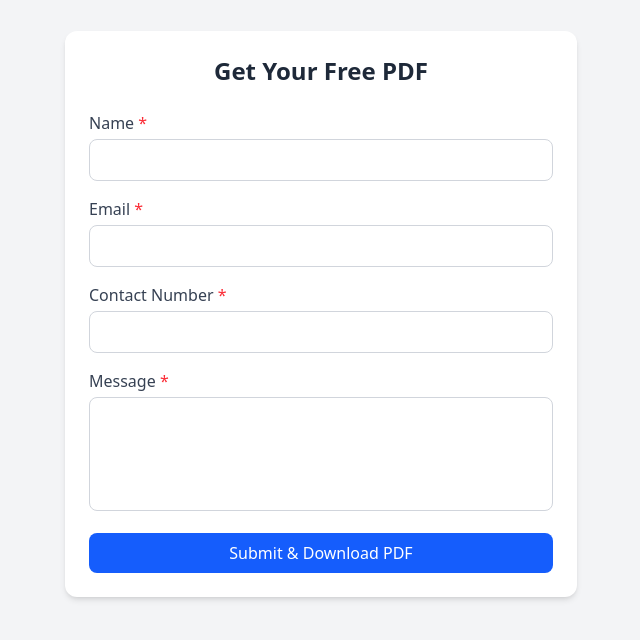
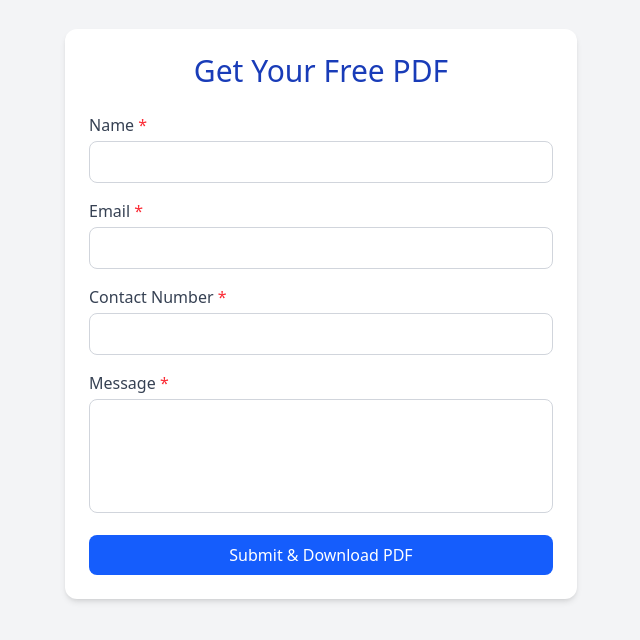
Before and after one commit to yudhishthir2002/creating-form-for-download-the-PDF, a React (Vite) app: page / in a window 1280 px wide. Shown: the part 106-746 px from the top of the page, without its empty margins (319-959 px from the left). Built offline with nearby package versions, Linux system fonts and the light colour scheme.

Commit message:
chsnge color of heading

```diff
--- a/src/component/DownloadForm.jsx
+++ b/src/component/DownloadForm.jsx
@@ -73,7 +73,7 @@ const DownloadForm = () => {
 
   return (
     <div className="w-full max-w-lg mx-auto p-6 bg-white rounded-xl shadow-md mt-10">
-      <h2 className="text-2xl font-semibold text-center mb-6 text-gray-800">
+      <h2 className="text-3xl font-medium text-center mb-6 text-blue-800 ">
         Get Your Free PDF
       </h2>
       <form onSubmit={handleSubmit} className="space-y-4">
```
